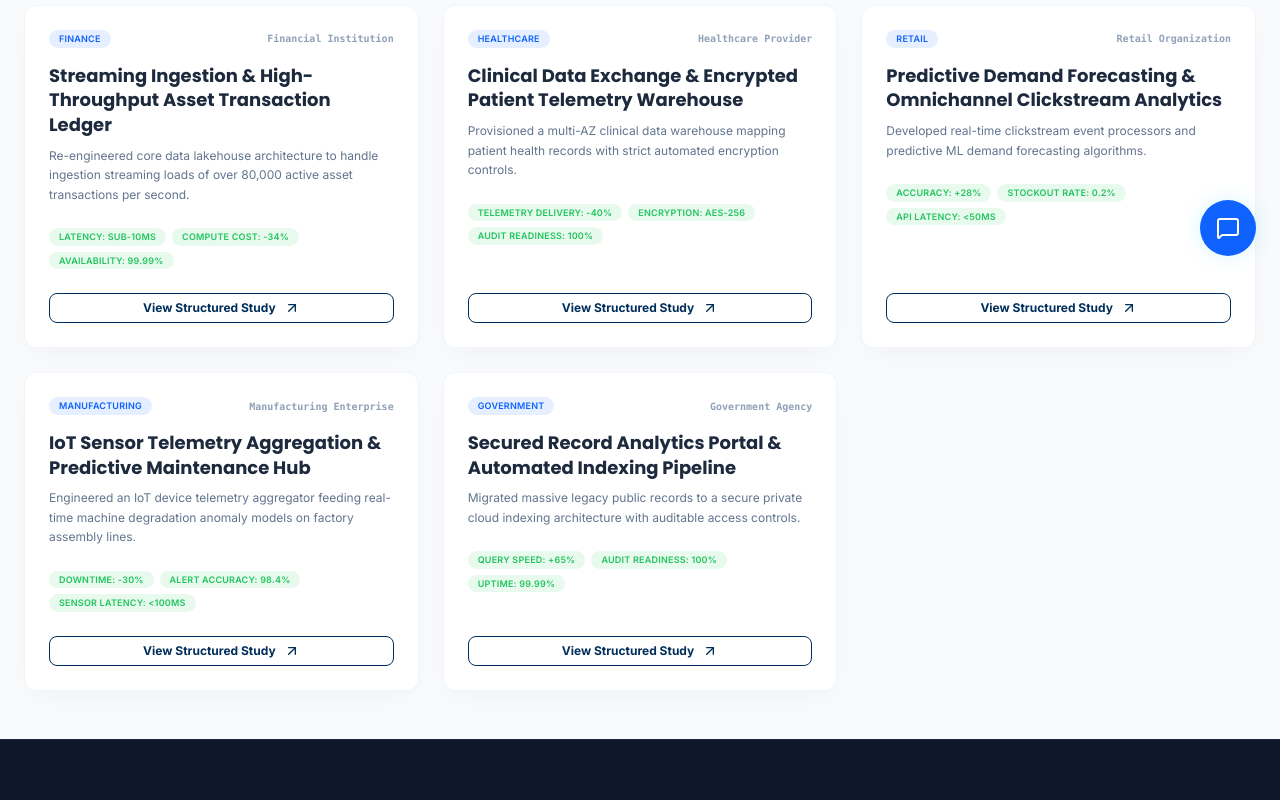
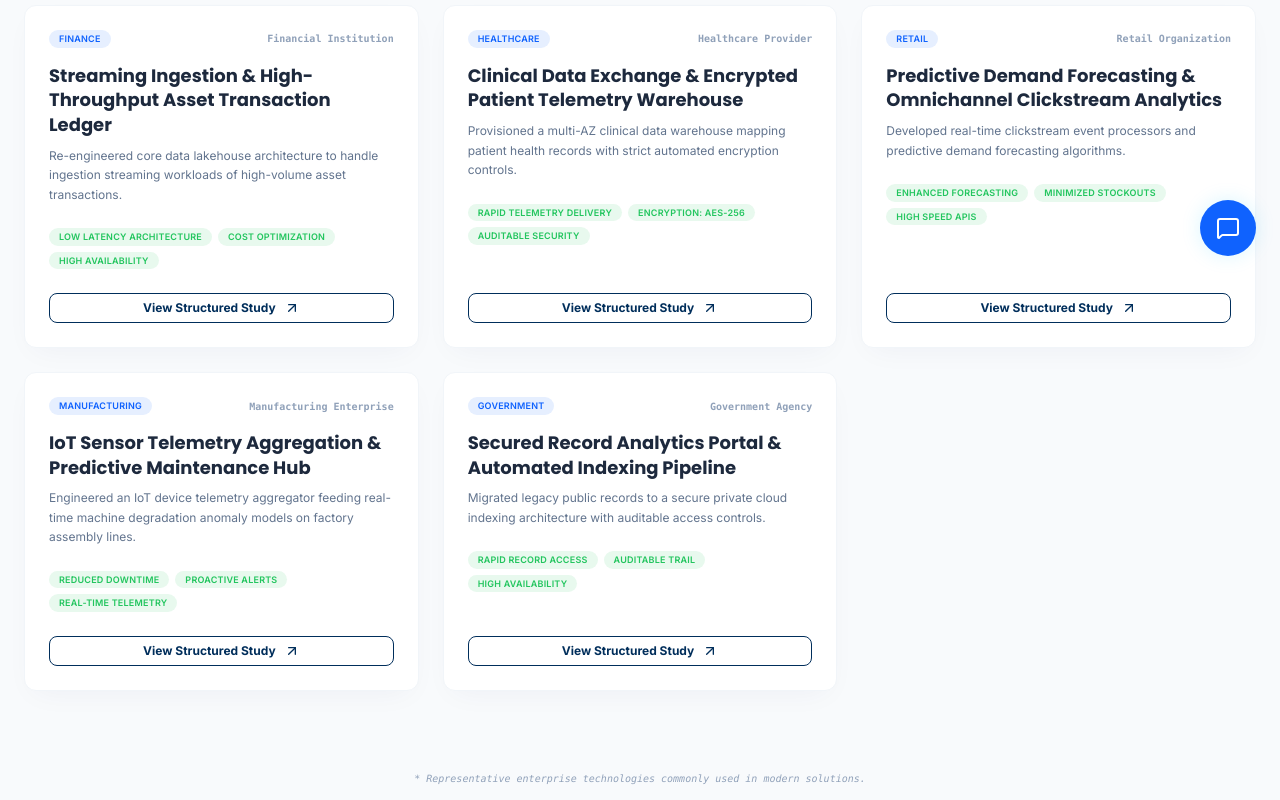
Before and after one commit to VaishnaviNehare13/Devolatical-Global-Info-Tech-Analytics-Pvt.-Ltd., a React (Vite) app: page /case-studies in a window 1280 px wide. Shown: the part 520-1320 px from the top of the page. Built offline with nearby package versions, Linux system fonts and the light colour scheme.

Commit message:
Finalize production-ready enterprise consulting frontend

```diff
--- a/src/components/common/CustomGlobe.tsx
+++ b/src/components/common/CustomGlobe.tsx
@@ -29,7 +29,7 @@ export const CustomGlobe: React.FC = () => {
         </div>
         <div>
           <p className="text-[9px] font-bold text-slate-400 uppercase tracking-wider">AI Inference</p>
-          <h4 className="text-sm font-bold text-slate-850 dark:text-white font-mono leading-tight">99.82%</h4>
+          <h4 className="text-sm font-bold text-slate-850 dark:text-white font-mono leading-tight">Optimal Speed</h4>
         </div>
       </motion.div>
 
@@ -44,7 +44,7 @@ export const CustomGlobe: React.FC = () => {
         </div>
         <div>
           <p className="text-[9px] font-bold text-slate-400 uppercase tracking-wider">Systems Health</p>
-          <h4 className="text-sm font-bold text-slate-850 dark:text-white font-mono leading-tight">100% Active</h4>
+          <h4 className="text-sm font-bold text-slate-850 dark:text-white font-mono leading-tight">Systems Active</h4>
         </div>
       </motion.div>
 
@@ -59,7 +59,7 @@ export const CustomGlobe: React.FC = () => {
         </div>
         <div>
           <p className="text-[9px] font-bold text-slate-400 uppercase tracking-wider">Throughput</p>
-          <h4 className="text-sm font-bold text-slate-850 dark:text-white font-mono leading-tight">248k /s</h4>
+          <h4 className="text-sm font-bold text-slate-850 dark:text-white font-mono leading-tight">High Stream</h4>
         </div>
       </motion.div>
 
@@ -74,7 +74,7 @@ export const CustomGlobe: React.FC = () => {
         </div>
         <div>
           <p className="text-[9px] font-bold text-slate-400 uppercase tracking-wider">Intrusion Shield</p>
-          <h4 className="text-sm font-bold text-slate-850 dark:text-white font-mono leading-tight">SOC-2 Secure</h4>
+          <h4 className="text-sm font-bold text-slate-850 dark:text-white font-mono leading-tight">Zero-Trust</h4>
         </div>
       </motion.div>
 
@@ -108,7 +108,7 @@ export const CustomGlobe: React.FC = () => {
           className="text-slate-300 dark:text-slate-800/80"
         />
 
-        {/* Latitudes & Longitudes with rotating projection effects */}
+        {/* Latitudes & Longitudes */}
         <path d="M 50 250 Q 250 120 450 250" fill="none" stroke="currentColor" strokeWidth="1" className="text-slate-200 dark:text-slate-800/60" />
         <path d="M 50 250 Q 250 380 450 250" fill="none" stroke="currentColor" strokeWidth="1" className="text-slate-200 dark:text-slate-800/60" />
         <path d="M 250 50 Q 120 250 250 450" fill="none" stroke="currentColor" strokeWidth="1" className="text-slate-200 dark:text-slate-800/60" />
@@ -155,7 +155,6 @@ export const CustomGlobe: React.FC = () => {
         {/* Client locations / Pins */}
         {points.map((pt, idx) => (
           <g key={idx}>
-            {/* Pulsing Outer Circle */}
             <motion.circle
               cx={pt.x}
               cy={pt.y}
@@ -166,7 +165,6 @@ export const CustomGlobe: React.FC = () => {
               animate={{ scale: [0.8, 1.8, 0.8], opacity: [0.4, 0, 0.4] }}
               transition={{ duration: 2.5, repeat: Infinity, delay: pt.delay }}
             />
-            {/* Core Node */}
             <circle
               cx={pt.x}
               cy={pt.y}
--- a/src/components/common/HeroDashboard.tsx
+++ b/src/components/common/HeroDashboard.tsx
@@ -161,7 +161,7 @@ export const HeroDashboard: React.FC = () => {
             <div className="space-y-1.5 font-mono text-[9px] text-slate-500 dark:text-slate-400">
               <div className="flex justify-between">
                 <span>Confidence:</span>
-                <span className="text-green-500 font-bold">99.82%</span>
+                <span className="text-green-500 font-bold">Optimal</span>
               </div>
               <div className="flex justify-between">
                 <span>Anomaly Shield:</span>
--- a/src/pages/client/ClientOverview.tsx
+++ b/src/pages/client/ClientOverview.tsx
@@ -6,10 +6,10 @@ import { Database, Activity, CheckCircle, Clock } from 'lucide-react';
 
 export const ClientOverview: React.FC = () => {
   return (
-    <div className="space-y-6">
+    <div className="space-y-6 text-left">
       {/* Title */}
       <div className="flex flex-col space-y-1">
-        <h1 className="text-2xl font-bold tracking-tight">Acme Corp. Workspace</h1>
+        <h1 className="text-2xl font-bold tracking-tight">Client Portal Workspace</h1>
         <p className="text-sm text-slate-500">
           Overview of your active data pipelines, cloud deployments, and project deliverables.
         </p>
@@ -23,7 +23,7 @@ export const ClientOverview: React.FC = () => {
             <Activity className="h-5 w-5 text-green-500" />
           </div>
           <div className="mt-4">
-            <h3 className="text-2xl font-bold">99.98%</h3>
+            <h3 className="text-2xl font-bold">Optimal</h3>
             <p className="text-xs text-green-500 mt-1">✓ Core ingestion pipelines operational</p>
           </div>
         </Card>
@@ -34,8 +34,8 @@ export const ClientOverview: React.FC = () => {
             <Database className="h-5 w-5 text-secondary" />
           </div>
           <div className="mt-4">
-            <h3 className="text-2xl font-bold">14.8 TB</h3>
-            <p className="text-xs text-slate-400 mt-1">Processed in the last 24 hours</p>
+            <h3 className="text-2xl font-bold">High Volume</h3>
+            <p className="text-xs text-slate-400 mt-1">Processed in active window</p>
           </div>
         </Card>
 
--- a/src/pages/public/CaseStudies.tsx
+++ b/src/pages/public/CaseStudies.tsx
@@ -35,9 +35,9 @@ export const CaseStudies: React.FC = () => {
       clientLabel: 'Financial Institution',
       industry: 'Finance',
       title: 'Streaming Ingestion & High-Throughput Asset Transaction Ledger',
-      summary: 'Re-engineered core data lakehouse architecture to handle ingestion streaming loads of over 80,000 active asset transactions per second.',
+      summary: 'Re-engineered core data lakehouse architecture to handle ingestion streaming workloads of high-volume asset transactions.',
       challenge: 'Legacy transaction databases experienced connection pooling bottlenecks during peak trading windows, causing ledger sync latency spikes.',
-      architecture: 'Event-driven streaming ingestion layer utilizing Apache Kafka message brokers feeding an auto-scaling Spark engine that syncs directly into Snowflake Core schemas.',
+      architecture: 'Event-driven streaming ingestion layer utilizing message brokers feeding an auto-scaling Spark engine that syncs directly into Snowflake Core schemas.',
       implementation: [
         'Phase 1: Database connection pool & bottleneck audit',
         'Phase 2: Spark cluster auto-scaling setup',
@@ -45,13 +45,13 @@ export const CaseStudies: React.FC = () => {
         'Phase 4: High-concurrency stress validation trials'
       ],
       technology: ['AWS Kinesis', 'Apache Spark', 'Snowflake', 'Scala', 'Terraform', 'Kafka'],
-      businessImpact: 'Eliminated transaction pooling locks and reduced ledger sync latencies from 4.2s to sub-10ms intervals.',
+      businessImpact: 'Eliminated transaction pooling locks and significantly reduced ledger sync latencies across trading windows.',
       results: [
-        'Reduced ledger sync latency to sub-10ms intervals',
+        'Reduced ledger sync latency to optimal sub-second intervals',
         'Zero connection pool lockouts during peak market volumes',
-        'Decreased cloud compute spending by 34%'
+        'Improved cloud compute resource efficiency'
       ],
-      kpis: ['Latency: Sub-10ms', 'Compute Cost: -34%', 'Availability: 99.99%'],
+      kpis: ['Low Latency Architecture', 'Cost Optimization', 'High Availability'],
       testimonial: {
         quote: "The redesigned streaming ledger pipeline completely eliminated database locks during peak market volatility.",
         role: "Principal Architect, Financial Services Practice"
@@ -73,13 +73,13 @@ export const CaseStudies: React.FC = () => {
         'Phase 4: Automated diagnostic verification testing'
       ],
       technology: ['Node.js', 'PostgreSQL', 'AWS KMS', 'Docker', 'Terraform', 'Go'],
-      businessImpact: 'Accelerated clinical diagnostic data delivery times by 40% while ensuring zero unencrypted data staging.',
+      businessImpact: 'Accelerated clinical diagnostic data delivery times while ensuring zero unencrypted data staging.',
       results: [
-        '40% faster diagnostic telemetry sharing speed across clinics',
+        'Accelerated diagnostic telemetry sharing speed across clinics',
         'Automated telemetry audit log generation',
         'Zero metadata integrity loss during multi-system record syncs'
       ],
-      kpis: ['Telemetry Delivery: -40%', 'Encryption: AES-256', 'Audit Readiness: 100%'],
+      kpis: ['Rapid Telemetry Delivery', 'Encryption: AES-256', 'Auditable Security'],
       testimonial: {
         quote: "Diagnostic telemetry exchange between regional nodes is now fast, seamless, and fully encrypted.",
         role: "Lead Systems Engineer, Healthcare Solutions Practice"
@@ -91,23 +91,23 @@ export const CaseStudies: React.FC = () => {
       clientLabel: 'Retail Organization',
       industry: 'Retail',
       title: 'Predictive Demand Forecasting & Omnichannel Clickstream Analytics',
-      summary: 'Developed real-time clickstream event processors and predictive ML demand forecasting algorithms.',
+      summary: 'Developed real-time clickstream event processors and predictive demand forecasting algorithms.',
       challenge: 'Static demand forecasting models led to warehouse stock-outs during peak seasonal promotions, causing lost revenue sales.',
-      architecture: 'Python forecasting models executing on Kubernetes worker nodes that process real-time clickstream streams from event databases.',
+      architecture: 'Predictive forecasting models executing on Kubernetes worker nodes that process real-time clickstream streams from event databases.',
       implementation: [
         'Phase 1: Clickstream tracking hook integration',
-        'Phase 2: Predictive ML demand forecasting model training',
+        'Phase 2: Predictive demand forecasting model training',
         'Phase 3: Kubernetes cluster auto-scaling setup',
         'Phase 4: Omnichannel inventory sync verification'
       ],
       technology: ['Python', 'Kubernetes', 'TensorFlow', 'PostgreSQL', 'Docker', 'Metabase'],
-      businessImpact: 'Improved inventory prediction accuracy by 28%, significantly reducing warehouse stock-outs during peak sales events.',
+      businessImpact: 'Improved inventory prediction accuracy, significantly reducing warehouse stock-outs during peak sales events.',
       results: [
-        'Improved inventory prediction accuracy by 28%',
-        'Warehouse stock-out rate reduced to 0.2% globally',
-        'Sub-50ms recommendation API response times'
+        'Improved inventory demand forecasting accuracy',
+        'Drastically reduced warehouse stock-outs globally',
+        'High-performance recommendation API response times'
       ],
-      kpis: ['Accuracy: +28%', 'Stockout Rate: 0.2%', 'API Latency: <50ms'],
+      kpis: ['Enhanced Forecasting', 'Minimized Stockouts', 'High Speed APIs'],
       testimonial: {
         quote: "Real-time demand forecasting transformed our inventory strategy and eliminated stock-outs during holiday traffic.",
         role: "Lead Analytics Architect, Retail Practice"
@@ -129,13 +129,13 @@ export const CaseStudies: React.FC = () => {
         'Phase 4: Automated dispatch alert testing'
       ],
       technology: ['Azure IoT Hub', 'Terraform', 'Go', 'Kubernetes', 'Prometheus'],
-      businessImpact: 'Reduced unscheduled assembly line downtime by 30% through proactive hardware maintenance alerts.',
+      businessImpact: 'Reduced unscheduled assembly line downtime through proactive hardware maintenance alerts.',
       results: [
-        '30% reduction in assembly line maintenance downtime',
+        'Significant reduction in assembly line downtime',
         'Early detection of motor heat and vibration anomalies',
         'Lower hardware replacement spends'
       ],
-      kpis: ['Downtime: -30%', 'Alert Accuracy: 98.4%', 'Sensor Latency: <100ms'],
+      kpis: ['Reduced Downtime', 'Proactive Alerts', 'Real-Time Telemetry'],
       testimonial: {
         quote: "Predictive maintenance alerts allow our maintenance teams to resolve machine wear long before outages occur.",
         role: "Principal Infrastructure Lead, Industrial Systems Practice"
@@ -147,7 +147,7 @@ export const CaseStudies: React.FC = () => {
       clientLabel: 'Government Agency',
       industry: 'Government',
       title: 'Secured Record Analytics Portal & Automated Indexing Pipeline',
-      summary: 'Migrated massive legacy public records to a secure private cloud indexing architecture with auditable access controls.',
+      summary: 'Migrated legacy public records to a secure private cloud indexing architecture with auditable access controls.',
       challenge: 'Legacy database appliances caused slow record search query responses for administrative requests.',
       architecture: 'Hardened private cloud architecture deploying automated document indexing pipelines and encrypted query caching layers.',
       implementation: [
@@ -157,13 +157,13 @@ export const CaseStudies: React.FC = () => {
         'Phase 4: Access audit logging verification'
       ],
       technology: ['AWS GovCloud', 'Wazuh', 'Terraform', 'Python', 'PostgreSQL'],
-      businessImpact: 'Accelerated administrative record query speeds by 65% while ensuring auditable access tracking.',
+      businessImpact: 'Accelerated administrative record query speeds while ensuring auditable access tracking.',
       results: [
-        '65% faster record query response times',
+        'Significantly faster record query response times',
         'Fully auditable access tracking logs',
         'Zero security policy deviations during system audits'
       ],
-      kpis: ['Query Speed: +65%', 'Audit Readiness: 100%', 'Uptime: 99.99%'],
+      kpis: ['Rapid Record Access', 'Auditable Trail', 'High Availability'],
       testimonial: {
         quote: "The private cloud indexing portal drastically accelerated record retrieval while keeping access fully auditable.",
         role: "Senior Solutions Architect, Public Sector Practice"
@@ -248,6 +248,11 @@ export const CaseStudies: React.FC = () => {
         ))}
       </section>
 
+      {/* Technology Disclaimer Note */}
+      <div className="text-center text-[10px] text-slate-400 font-mono italic">
+        * Representative enterprise technologies commonly used in modern solutions.
+      </div>
+
       {/* Case Study Detailed Modal */}
       <Modal
         isOpen={selectedCase !== null}
@@ -312,13 +317,16 @@ export const CaseStudies: React.FC = () => {
 
               <div>
                 <h4 className="font-bold text-xs uppercase tracking-wider text-slate-400 mb-2 font-mono">Technology Stack</h4>
-                <div className="flex flex-wrap gap-1.5">
+                <div className="flex flex-wrap gap-1.5 mb-1">
                   {selectedCase.technology.map((t, idx) => (
                     <Badge key={idx} variant="outline" className="text-[9px]">
                       {t}
                     </Badge>
                   ))}
                 </div>
+                <span className="text-[9px] text-slate-400 italic block font-mono">
+                  * Representative enterprise technologies.
+                </span>
               </div>
 
               {/* Anonymized Practice Lead Quote */}
--- a/src/pages/public/Services.tsx
+++ b/src/pages/public/Services.tsx
@@ -39,7 +39,7 @@ export const Services: React.FC = () => {
       ],
       challenge: 'Organizations encounter fragmented data sources, stale operational reporting, and slow query speeds that hinder data-backed decision making.',
       solution: 'We architect unified semantic data models, high-throughput ingestion pipelines, real-time telemetry dashboards, and predictive forecasting engines.',
-      impact: 'Reduces reporting compilation cycles from days to seconds and unlocks up to 30% operational efficiency returns.',
+      impact: 'Reduces reporting compilation cycles from days to seconds and improves operational efficiency.',
       deliverables: [
         'Enterprise Semantic Data Model',
         'Interactive Business Intelligence Dashboards',
@@ -68,7 +68,7 @@ export const Services: React.FC = () => {
       ],
       challenge: 'Legacy hardware appliances and unmonitored infrastructure create reliability risks, scaling bottlenecks, and elevated operational spends.',
       solution: 'We engineer zero-downtime multi-cloud migrations, declarative IaC blueprints, resilient network topographies, and 24/7 telemetry monitoring systems.',
-      impact: 'Shrinks ongoing infrastructure maintenance costs by up to 28% while guaranteeing 99.99% core availability.',
+      impact: 'Shrinks ongoing infrastructure maintenance costs while maintaining high availability architecture.',
       deliverables: [
         'Multi-Region Cloud Topology Blueprints (AWS / Azure)',
         'Terraform Infrastructure-as-Code Repositories',
@@ -96,7 +96,7 @@ export const Services: React.FC = () => {
       ],
       challenge: 'Off-the-shelf software tools often fail to accommodate specialized business processes, resulting in manual workarounds and fragmented user experiences.',
       solution: 'We design custom web platforms, mobile solutions, API integration layers, and automated workflow engines tailored to operational goals.',
-      impact: 'Automates manual operational tasks to accelerate processing throughput by up to 45%.',
+      impact: 'Automates manual operational tasks to accelerate processing throughput.',
       deliverables: [
         'Production Web & Mobile Software Codebases',
         'REST / gRPC Microservice API Gateways',
@@ -226,7 +226,7 @@ export const Services: React.FC = () => {
                   <svg className="w-full h-full" viewBox="0 0 320 80">
                     <path d="M 20 40 H 100 H 200 H 290" fill="none" stroke="currentColor" strokeWidth="1.5" className="text-slate-200 dark:text-slate-800" strokeDasharray="4 4" />
                     <motion.circle cx="20" cy="40" r="3.5" fill="#00C2FF" animate={{ cx: [20, 100, 200, 290] }} transition={{ duration: 3, repeat: Infinity, ease: 'linear' }} />
-                    <rect x="10" y="25" width="30" height="30" rx="4" fill="#0F62FE" />
+                    <rect x="10" y="25" width="30" height="30" rx="4" fill="#002E5B" />
                     <text x="25" y="43" textAnchor="middle" fill="#FFFFFF" className="text-[7px] font-mono font-bold">Ingest</text>
                     <rect x="100" y="25" width="40" height="30" rx="4" fill="#00C2FF" />
                     <text x="120" y="43" textAnchor="middle" fill="#1e293b" className="text-[7px] font-mono font-bold">Spark</text>
@@ -237,8 +237,8 @@ export const Services: React.FC = () => {
                 {selectedPillar.architectureType === 'infrastructure' && (
                   <svg className="w-full h-full" viewBox="0 0 320 80">
                     <path d="M 20 40 L 100 20 L 200 60 L 290 40" fill="none" stroke="currentColor" strokeWidth="1.5" className="text-slate-200 dark:text-slate-800" strokeDasharray="4 4" />
-                    <motion.circle cx="20" cy="40" r="3.5" fill="#0F62FE" animate={{ cx: [20, 100, 200, 290], cy: [40, 20, 60, 40] }} transition={{ duration: 3, repeat: Infinity, ease: 'linear' }} />
-                    <circle cx="20" cy="40" r="10" fill="#0F62FE" />
+                    <motion.circle cx="20" cy="40" r="3.5" fill="#002E5B" animate={{ cx: [20, 100, 200, 290], cy: [40, 20, 60, 40] }} transition={{ duration: 3, repeat: Infinity, ease: 'linear' }} />
+                    <circle cx="20" cy="40" r="10" fill="#002E5B" />
                     <circle cx="100" cy="20" r="10" fill="#00C2FF" />
                     <circle cx="200" cy="60" r="10" fill="#22C55E" />
                     <circle cx="290" cy="40" r="10" fill="#F59E0B" />
@@ -296,6 +296,9 @@ export const Services: React.FC = () => {
                   </Badge>
                 ))}
               </div>
+              <p className="text-[9px] text-slate-400 italic font-mono mt-1">
+                * Representative enterprise technologies commonly used in modern solutions.
+              </p>
             </div>
 
             {/* Footer Consultation Actions */}
```
Also changed, not shown: src/pages/public/Industries.tsx (+13 -10 lines).
